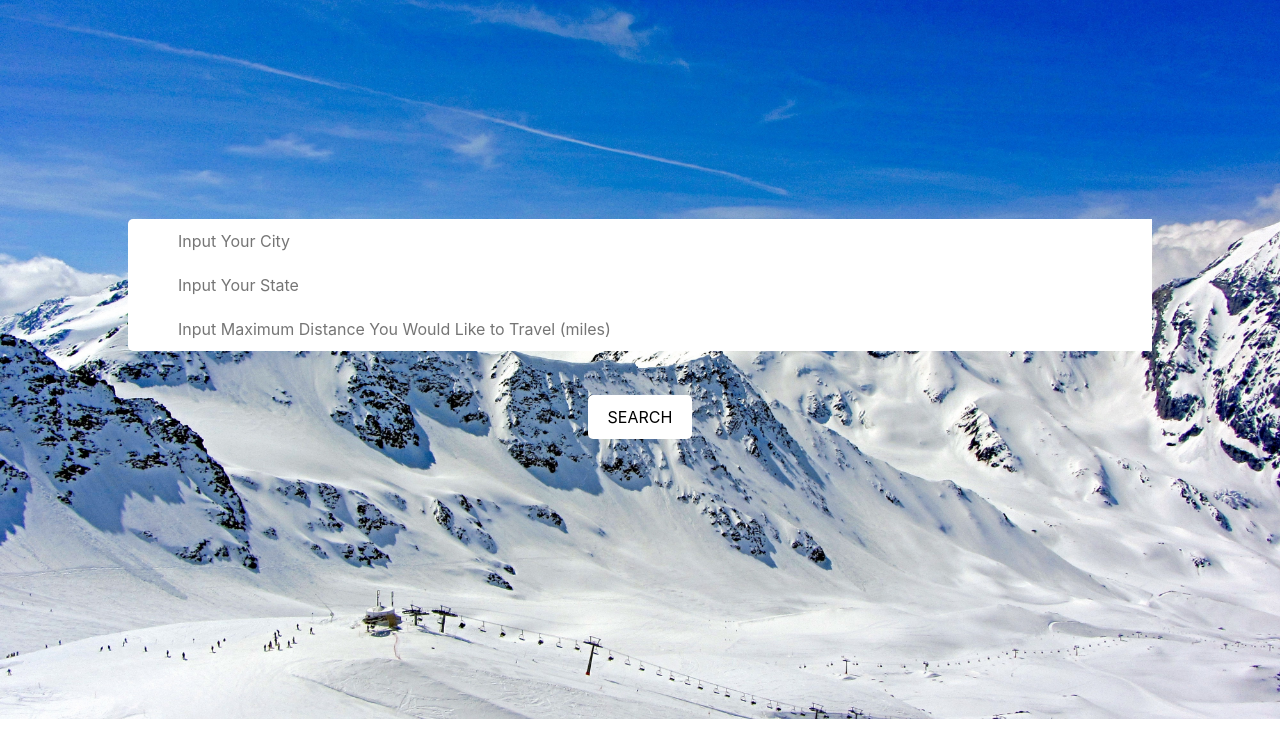
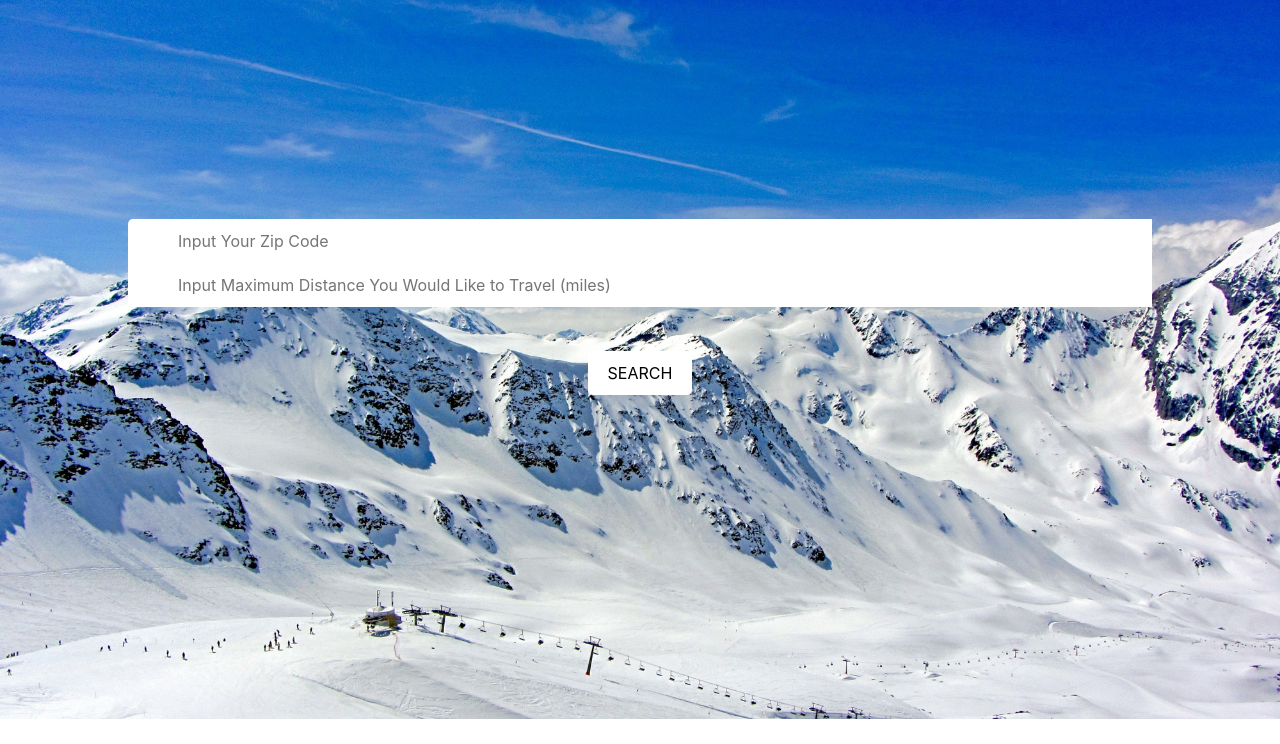
Before and after one commit to davidlyko/ski-resort-reccomender, a Flask app: page / in a window 1280 px wide. Shown: the part 56-800 px from the top of the page. Run offline with Flask 2, Linux system fonts and the light colour scheme.

Commit message:
changed city, state to zip code

```diff
--- a/app.py
+++ b/app.py
@@ -15,7 +15,7 @@ import googlemaps
 app = Flask(__name__)
 #Format: { "Moutain X" : [url, lifts open / total lifts, trails open / total trail]}
 Mtns = {}
-api_key = ""
+api_key = "AIzaSyCvECllOIOI0BNfujzYemh4HoZz8ufe2Lw"
 
 @app.route('/')
 @app.route('/home')
@@ -105,10 +105,9 @@ def about_page():
 
 @app.route('/', methods=['POST'])
 def output_page():
-    city = request.form['city']
-    state = request.form['state']
+    zipCode = request.form['zip']
     miles = request.form['miles']
-    print(city)
+    print(zip)
     return render_template('output.html', first_name='Mountain Creek', first_distance='50', first_score='10', second_name='Killington', second_distance='100', second_score='9.5', third_name='Whiteface', third_distance='120', third_score='8.0', fourth_name='Okemo', fourth_distance='200', fourth_score='7.5', fifth_name='Stowe', fifth_distance='350', fifth_score='5.5')
 
 
--- a/templates/home.html
+++ b/templates/home.html
@@ -46,13 +46,7 @@
             vertical-align: middle;
         }
 
-        input#city {
-            width: calc(100% - 40px);
-            padding: 10px;
-            border: none;
-        }
-
-        input#state {
+        input#zip {
             width: calc(100% - 40px);
             padding: 10px;
             border: none;
@@ -109,14 +103,8 @@
 <form name="getLocation" action="." method="post">
     <div id="input-group">
         <label for="location" class="glyphicon glyphicon-search"></label><!--
-        --><input type="text" placeholder="Input Your City" id="city" name="city">
-
+        --><input type="number" placeholder="Input Your Zip Code" id="zip" name="zip">
         <br/>
-
-        <label for="location" class="glyphicon glyphicon-search"></label><!--
-        --><input type="text" placeholder="Input Your State" id="state" name="state">
-        <br/>
-
         <label for="location" class="glyphicon glyphicon-search"></label><!--
         --><input type="number" placeholder="Input Maximum Distance You Would Like to Travel (miles)" id="miles" name="miles">
         </div>
@@ -126,11 +114,9 @@
 
     <script>
         function insertLocation(){
-            var city = document.getElementById("city").value;
-            var state = document.getElementById("state").value;
+            var zip = document.getElementById("zip").value;
             var miles = document.getElementById("miles").value;
-            console.log(city);
-            console.log(state);
+            console.log(zip);
             console.log(miles);
         }
     </script>
```
